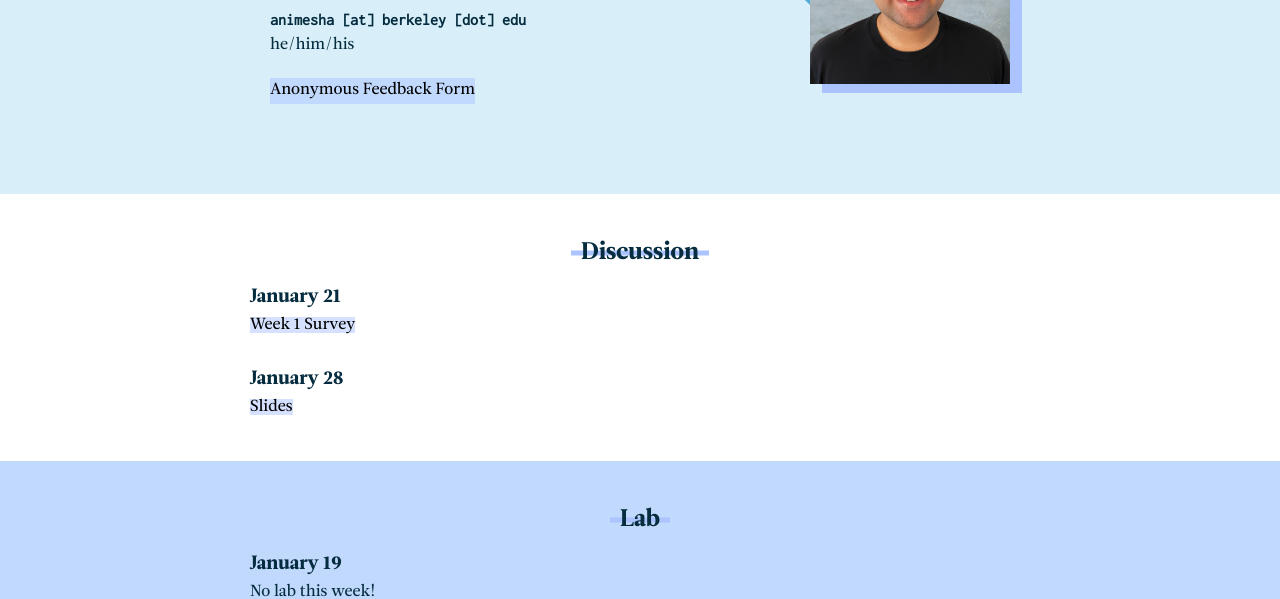
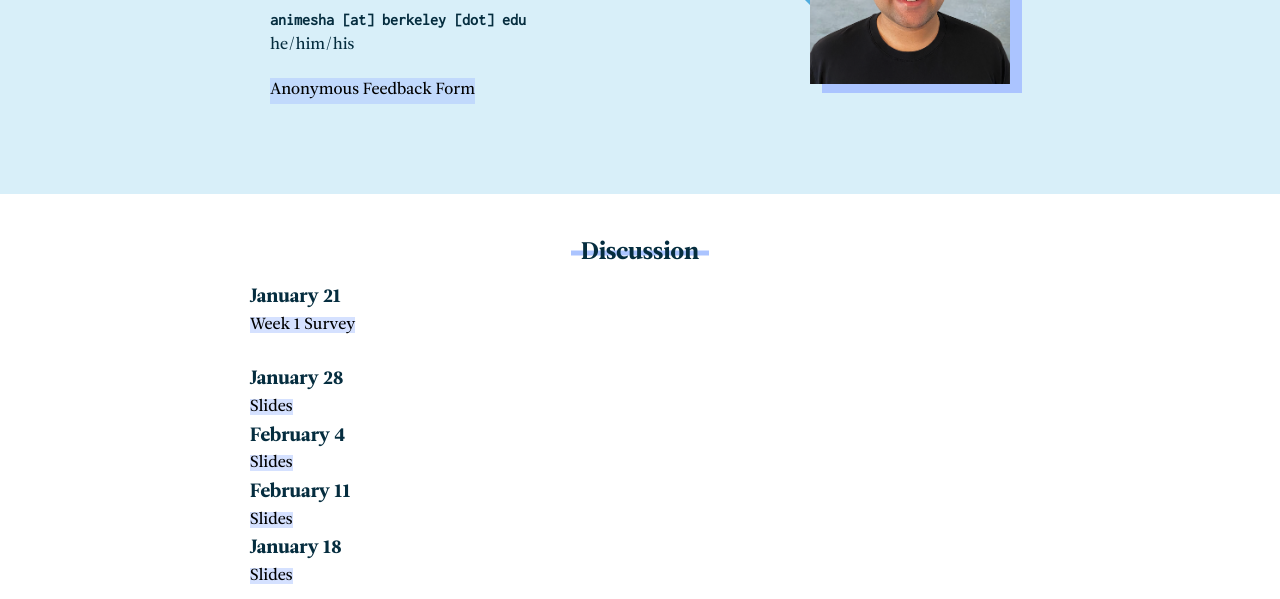
Before and after one commit to AnimeshAgrawal/61asite, a website: page index.html in a window 1280 px wide. Shown: the part 201-800 px from the top of the page. Drawn offline with Linux system fonts and the light colour scheme.

Commit message:
Update site with disc slides

```diff
--- a/index.html
+++ b/index.html
@@ -48,6 +48,27 @@
                   <li class="teaching_section">
                      <h3 class="teaching_section-title">January 28</h3>
                      <a href="assets/teaching/disc1slides.pdf">Slides</a>
+                  </li>
+               </ul>
+
+               <ul>
+                  <li class="teaching_section">
+                     <h3 class="teaching_section-title">February 4</h3>
+                     <a href="assets/teaching/disc02.pdf">Slides</a>
+                  </li>
+               </ul>
+
+               <ul>
+                  <li class="teaching_section">
+                     <h3 class="teaching_section-title">February 11</h3>
+                     <a href="assets/teaching/disc03.pdf">Slides</a>
+                  </li>
+               </ul>
+
+               <ul>
+                  <li class="teaching_section">
+                     <h3 class="teaching_section-title">January 18</h3>
+                     <a href="assets/teaching/disc04.pdf">Slides</a>
                   </li>
                </ul>
             </div>
```
Also changed, not shown: 3 other files.
